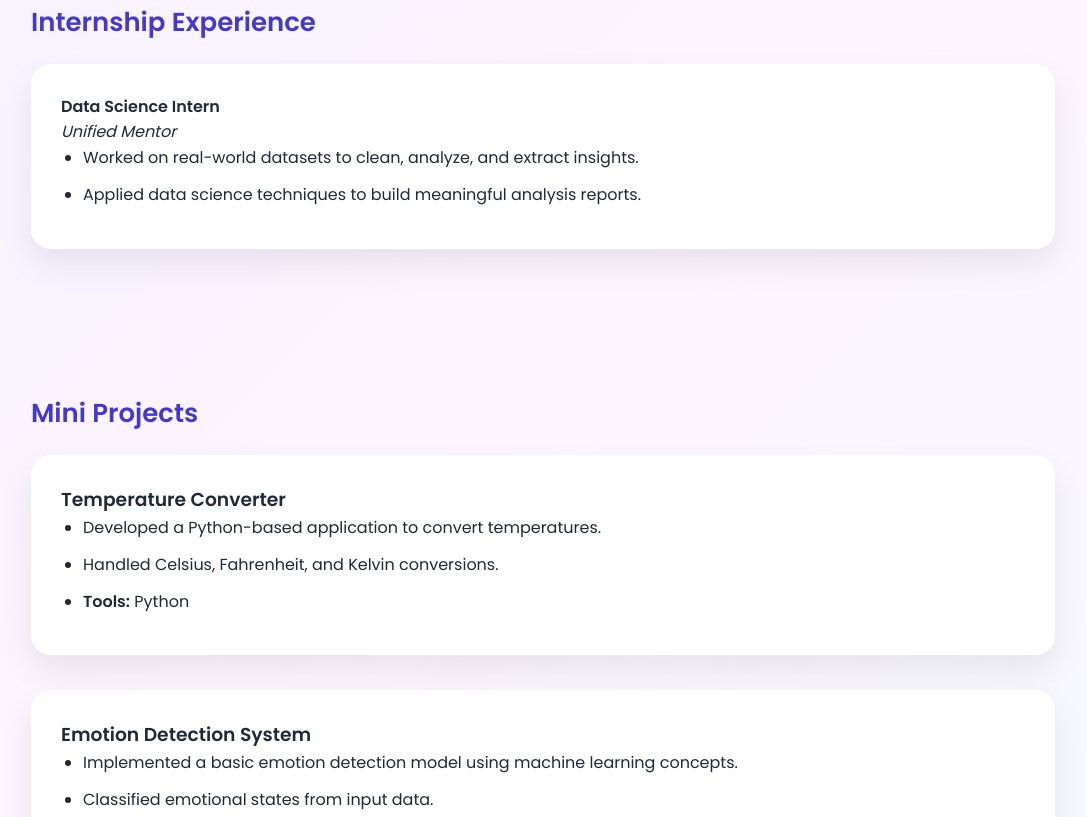
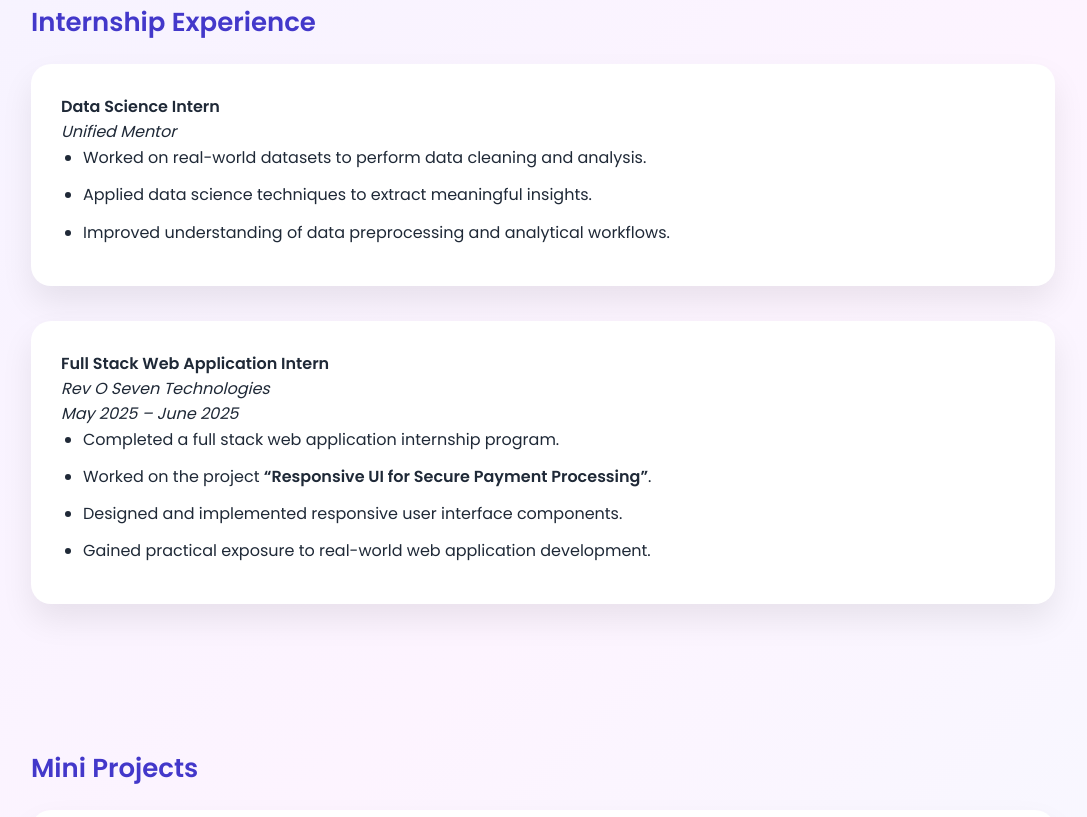
Before and after one commit to Srikanth280904/portfolio, a plain HTML site: page index.html in a window 1280 px wide. Shown: the part 1502-2319 px from the top of the page, without its empty margins (97-1184 px from the left). Drawn offline with Linux system fonts and the light colour scheme.

Commit message:
index.html

```diff
--- a/index.html
+++ b/index.html
@@ -206,15 +206,31 @@ Intermediate (MPC)<br>
 
 <section>
   <h2>Internship Experience</h2>
+
   <div class="card">
     <strong>Data Science Intern</strong><br>
     <em>Unified Mentor</em>
     <ul>
-<li>Worked on real-world datasets to clean, analyze, and extract insights.</li>
-<li>Applied data science techniques to build meaningful analysis reports.</li>
+      <li>Worked on real-world datasets to perform data cleaning and analysis.</li>
+      <li>Applied data science techniques to extract meaningful insights.</li>
+      <li>Improved understanding of data preprocessing and analytical workflows.</li>
     </ul>
   </div>
+
+  <div class="card">
+    <strong>Full Stack Web Application Intern</strong><br>
+    <em>Rev O Seven Technologies</em><br>
+    <em>May 2025 – June 2025</em>
+    <ul>
+      <li>Completed a full stack web application internship program.</li>
+      <li>Worked on the project <strong>“Responsive UI for Secure Payment Processing”</strong>.</li>
+      <li>Designed and implemented responsive user interface components.</li>
+      <li>Gained practical exposure to real-world web application development.</li>
+    </ul>
+  </div>
+
 </section>
+
 
 <section>
 <h2>Mini Projects</h2>
@@ -269,9 +285,9 @@ Intermediate (MPC)<br>
 <h2>Contact Me</h2>
 <div class="card">
 <p>
-📧 <strong>Email:</strong> yourmail@gmail.com<br>
-📞 <strong>Phone:</strong> +91 XXXXXXXXXX<br>
-📍 <strong>Location:</strong> Andhra Pradesh, India
+📧 <strong>Email:</strong> srikanthsridhar321@gmail.com<br>
+📞 <strong>Phone:</strong> +91 9381111497<br>
+📍 <strong>Location:</strong>  Chittoor, Andhra Pradesh, India
 </p>
 </div>
 </section>
```
Lines whose indentation alone changed are shown as unchanged.
